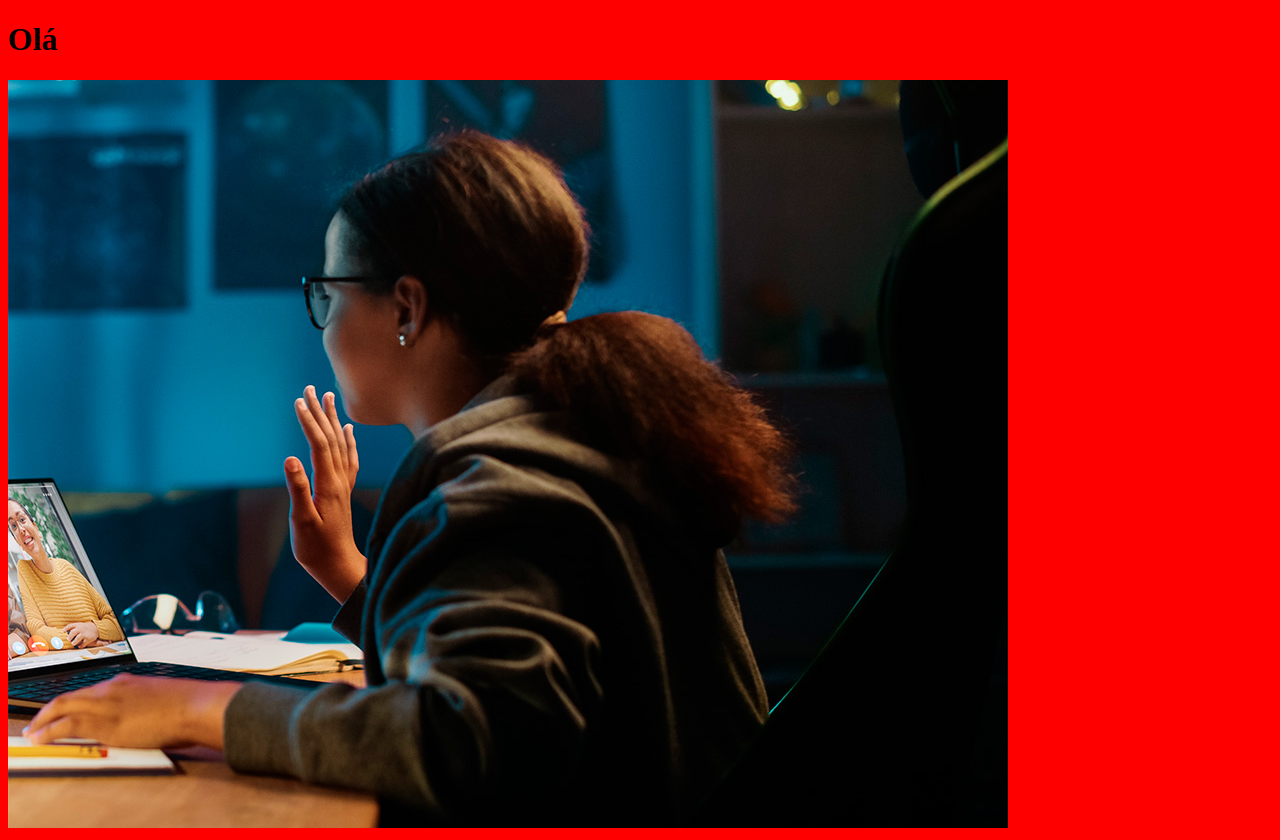
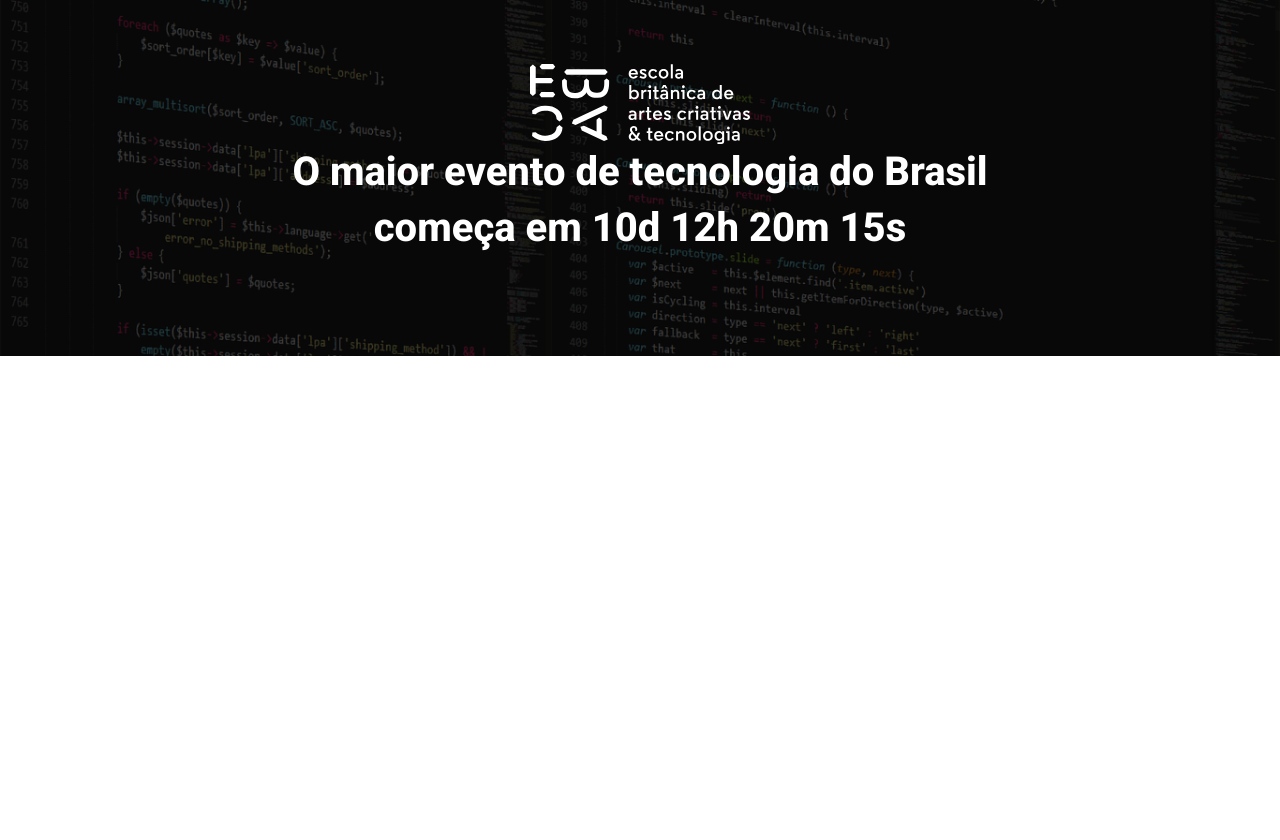
Before and after one commit to dzkneves/ebac_tech_talks, a website built with Parcel: page src/index.html in a window 1280 px wide. After the commit the page ends 800 px from the top, so only its background shows below. Built offline with nearby package versions, Linux system fonts and the light colour scheme.

Commit message:
criando o hero

```diff
--- a/src/index.html
+++ b/src/index.html
@@ -1,15 +1,26 @@
 <!DOCTYPE html>
-<html lang="en">
+<html lang="pt-br">
+
 <head>
     <meta charset="UTF-8">
     <meta name="viewport" content="width=device-width, initial-scale=1.0">
-    <title>Document</title>
+    <title>Ebac Tech Talks</title>
+    <link rel="preconnect" href="https://fonts.googleapis.com">
+    <link rel="preconnect" href="https://fonts.gstatic.com" crossorigin>
+    <link href="https://fonts.googleapis.com/css2?family=Roboto:ital,wght@0,100..900;1,100..900&display=swap"
+        rel="stylesheet">
     <link rel="stylesheet" href="styles/main.scss">
 </head>
+
 <body>
-    <h1>Olá</h1>
-    <img src="./images/backend.png" alt="">
+    <header class="hero">
+        <div class="container">
+            <img class="hero__logo" src="./images/ebac_logo.svg" alt="EBAC">
+            <p class="hero__text">
+                O maior evento de tecnologia do Brasil começa em 10d 12h 20m 15s
+            </p>
+        </div>
+    </header>
+</body>
 
-    <script src="scripts/main.js"></script>
-</body>
 </html>
--- /dev/null
+++ b/src/styles/_hero.scss
@@ -0,0 +1,51 @@
+.hero {
+    padding-top: 64px;
+    padding-bottom: 100px;
+    background-image: url(../images/fundo.png);
+    background-repeat: no-repeat;
+    background-size: cover;
+    position: relative;
+
+    .container {
+        position: relative;
+    }
+
+    &::before {
+        position: absolute;
+        top: 0;
+        left: 0;
+        width: 100%;
+        height: 100%;
+        background-color: #000;
+        content: '';
+        opacity: 0.7;
+    }
+
+    &__text {
+        margin: 0 64px;
+        font-size: 40px;
+        line-height: 56px;
+        font-weight: 800;
+        text-align: center;
+    }
+
+    &__logo {
+        margin: 0 auto;
+        height: 80px;
+        display: block;
+    }
+
+    @media (max-width: 640px) {
+        padding: 40px 0;
+
+        &__logo {
+            height: 40px;
+        }
+
+        &__text {
+            font-size: 22px;
+            line-height: 24px;
+            margin: 24px 0;
+        }
+    }
+}
--- a/src/styles/main.scss
+++ b/src/styles/main.scss
@@ -1,3 +1,23 @@
-body {
-    background-color: red;
+@use 'hero';
+
+*{
+    margin: 0;
+    padding: 0;
+    box-sizing: border-box;
+    font-family: Roboto, sans-serif;
+    color: #fff;
 }
+
+.container {
+    max-width: 960px;
+    width: 100%;
+    margin: 0 auto;
+
+    @media (max-width: 640px) {
+        max-width: 80%;
+    }
+
+    @media (max-width: 1024px) {
+        max-width: 90%;
+    }
+}
```
